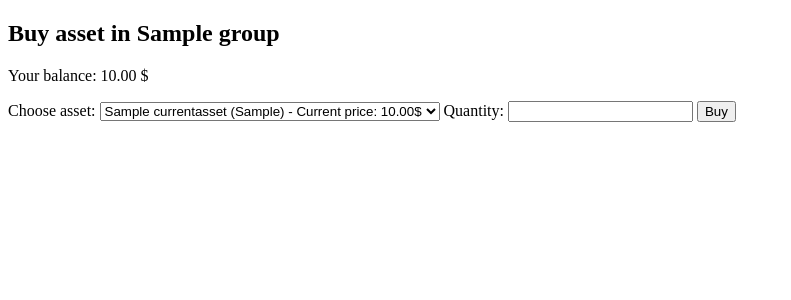
After one commit to MaksPek03/Wealthy, a Django app: template core/templates/core/buy_asset_in_group.html in a window 1280 px wide. The commit adds this page. Shown: the top 300 px of the page, without its empty margins (0-791 px from the left). Run offline with Django 5.2, Linux system fonts and the light colour scheme; tables that the repository leaves empty hold one stand-in row (values such as "Sample post"); the template is opened without the code that fills it: values that come from a table or form of the project are taken from there, most other values are stand-ins (such as "Sample title", 1, 10 or a date in 2020); parts of the project's set-up code (start-up, migrations or seed data) failed here and were passed over.

Commit message:
accept request and start to add purchases

```diff
--- a/asset_tracker/urls.py
+++ b/asset_tracker/urls.py
@@ -37,6 +37,7 @@ urlpatterns = [
     path('friends/remove-friend/<int:user_id>/', views.remove_friend, name='remove_friend'),
     path('group_list/', views.group_list, name='group_list'),
     path("group_list/<int:group_id>/", views.group_detail, name="group_detail"),
+    path("group_list/<int:group_id>/buy/", views.buy_asset_in_group, name="buy_asset_in_group"),
     path("group_list/<int:group_id>/request/", views.request_to_join, name='request_to_join'),
     path("group_list/<int:group_id>/<int:request_id>/approve/", views.approve_request, name="approve_request"),
     path("group_list/<int:group_id>/<int:request_id>/reject/", views.reject_request, name="reject_request"),
--- a/core/models.py
+++ b/core/models.py
@@ -166,7 +166,7 @@ class Group(models.Model):
 class Membership(models.Model):
     user = models.ForeignKey(User, on_delete=models.CASCADE)
     group = models.ForeignKey(Group, on_delete=models.CASCADE)
-    balance = models.DecimalField(max_digits=10, decimal_places=2)
+    balance = models.DecimalField(max_digits=10, decimal_places=2, default=0)
     joined_at = models.DateTimeField(auto_now_add=True)
 
     class Meta:
@@ -196,3 +196,17 @@ class JoinRequest(models.Model):
     # to not send the same join approve
     class Meta:
         unique_together = ('user', 'group')
+
+
+class GroupAssetPurchase(models.Model):
+    membership = models.ForeignKey(Membership, on_delete=models.CASCADE)
+    asset = models.ForeignKey(Asset, on_delete=models.CASCADE)
+    quantity = models.DecimalField(max_digits=12, decimal_places=2)
+    price_at_purchase = models.DecimalField(max_digits=12, decimal_places=2)
+    created_at = models.DateTimeField(auto_now_add=True)
+
+    def total_cost(self):
+        return self.quantity * self.price_at_purchase
+
+    def __str__(self):
+        return f"{self.membership.user.username} bought {self.quantity} {self.asset.symbol} in {self.membership.group.name}"
--- /dev/null
+++ b/core/templates/core/buy_asset_in_group.html
@@ -0,0 +1,25 @@
+{% extends 'core/base.html' %}
+
+{% block title %}Buy asset in {{ group.name }}{% endblock %}
+
+{% block content %}
+<h2>Buy asset in {{ group.name }}</h2>
+<p>Your balance: {{ membership.balance }} $</p>
+
+<form method="post">
+    {% csrf_token %}
+    <label for="asset">Choose asset:</label>
+    <select name="asset_id">
+        {% for asset in assets %}
+            <option value="{{ asset.id }}">
+                {{ asset.name }} ({{ asset.symbol }}) - Current price: {{ asset.current_price }}$
+            </option>
+        {% endfor %}
+    </select>
+
+    <label for="quantity">Quantity:</label>
+    <input type="number" step="0.01" name="quantity" required>
+
+    <button type="submit">Buy</button>
+</form>
+{% endblock %}
```
Also changed, not shown: core/templates/core/group_detail.html (+9 -6 lines), core/views.py (+59 -7 lines), core/migrations/0011_groupassetpurchase.py (added), core/migrations/0012_alter_membership_balance.py (added).
